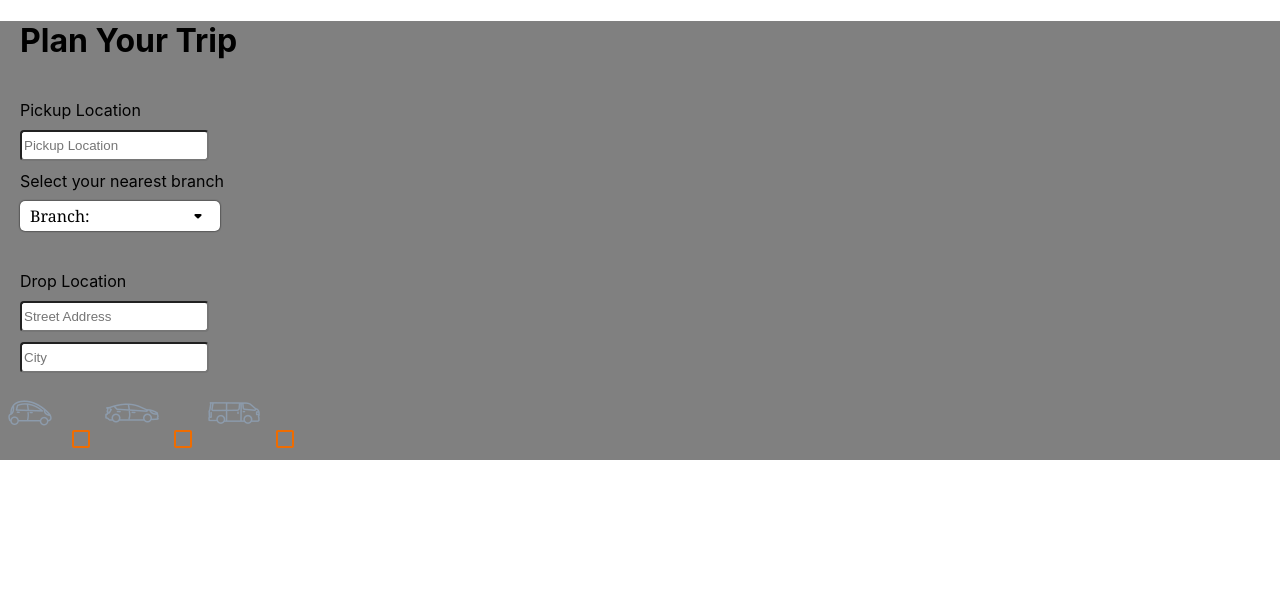
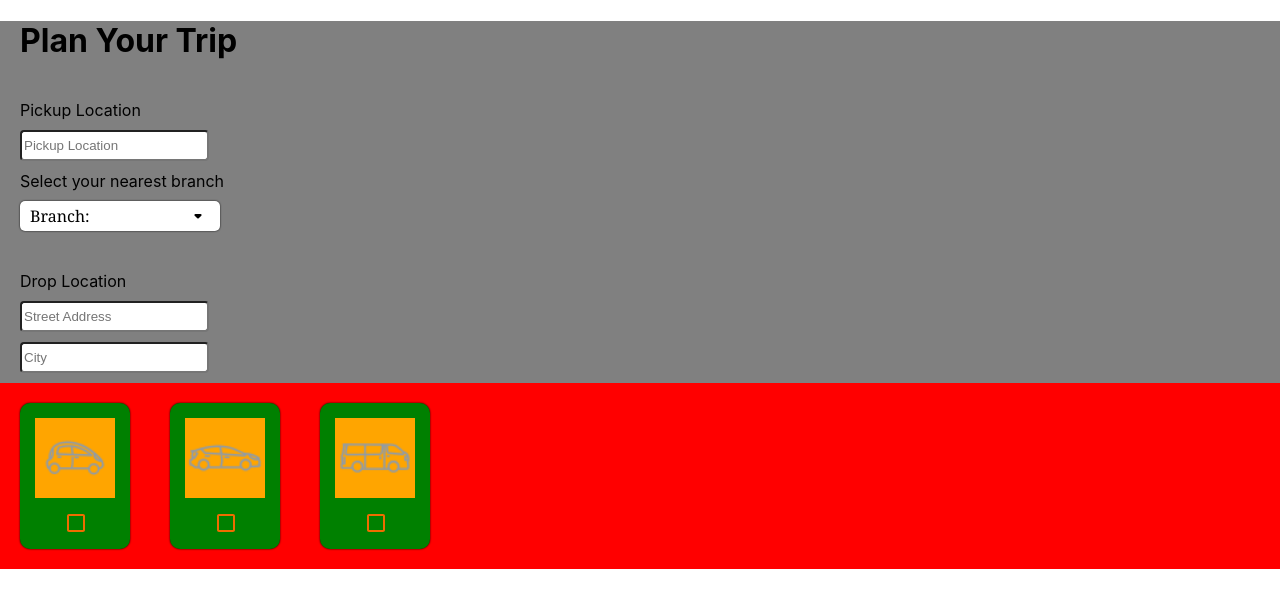
Before and after one commit to dvimukthi/cab-service-system, a React (Create React App) app: page /book in a window 1280 px wide. Shown: the top 608 px of the page. Built offline with nearby package versions, Linux system fonts and the light colour scheme; a web font is replaced by a local one.

Commit message:
Bookingvehicles style

```diff
--- a/src/Components/BookingComponent/BookingBody/BookingVehicles.css
+++ b/src/Components/BookingComponent/BookingBody/BookingVehicles.css
@@ -0,0 +1,26 @@
+.Bookingvehicles__container {
+    background: red;
+    display: flex;
+}
+
+.Vehicle__item {
+    background: green;
+    padding: 15px;
+    margin-left: 20px;
+    margin: 20px;
+    padding-bottom: 5px;
+    transition: all 0.5s;
+    border-radius: 10px;
+    box-shadow: 0px 0px 2px 0px rgba(0, 0, 0, 1);
+}
+
+.Vehicle__item:hover {
+    background: black;
+}
+
+.Vehicles {
+}
+
+.Vehicle__Checkbox {
+    margin-left: 20px;
+}
--- a/src/Components/BookingComponent/BookingBody/BookingVehicles.js
+++ b/src/Components/BookingComponent/BookingBody/BookingVehicles.js
@@ -10,31 +10,20 @@ const label = { inputProps: { "aria-label": "Checkbox bookingVehicles" } };
 
 function BookingVehicles() {
   return (
-    <div>
-      <img src={BUDGETIMG} alt="" width="60" height="60" style={{}} />
-
-      <Checkbox
-        {...label}
-        sx={{
-          color: orange[800],
-          "&.Mui-checked": {
-            color: orange[600],
-          },
+    <div className="Bookingvehicles__container">
+      <div className="Vehicle__item">
+        <div className="Vehicles">
+          <img
+            src={BUDGETIMG}
+            alt=""
+            width="80"
+            height="80"
+            style={{
+              background: "orange",
             }}
           />
-
-      <img src={CARIMG} alt="" width="60" height="60" style={{}} />
-      <Checkbox
-        {...label}
-        sx={{
-          color: orange[800],
-          "&.Mui-checked": {
-            color: orange[600],
-          },
-        }}
-      />
-
-      <img src={VANIMG} alt="" width="60" height="60" style={{}} />
+        </div>
+        <div className="Vehicle__Checkbox">
           <Checkbox
             {...label}
             sx={{
@@ -45,6 +34,52 @@ function BookingVehicles() {
             }}
           />
         </div>
+      </div>
+      <div className="Vehicle__item">
+        <div className="Vehicles">
+          <img
+            src={CARIMG}
+            alt=""
+            width="80"
+            height="80"
+            style={{ background: "orange" }}
+          />
+        </div>
+        <div className="Vehicle__Checkbox">
+          <Checkbox
+            {...label}
+            sx={{
+              color: orange[800],
+              "&.Mui-checked": {
+                color: orange[600],
+              },
+            }}
+          />
+        </div>
+      </div>
+      <div className="Vehicle__item">
+        <div className="Vehicles">
+          <img
+            src={VANIMG}
+            alt=""
+            width="80"
+            height="80"
+            style={{ background: "orange" }}
+          />
+        </div>
+        <div className="Vehicle__Checkbox">
+          <Checkbox
+            {...label}
+            sx={{
+              color: orange[800],
+              "&.Mui-checked": {
+                color: orange[600],
+              },
+            }}
+          />
+        </div>
+      </div>
+    </div>
   );
 }
 
```
Lines whose indentation alone changed are shown as unchanged.
